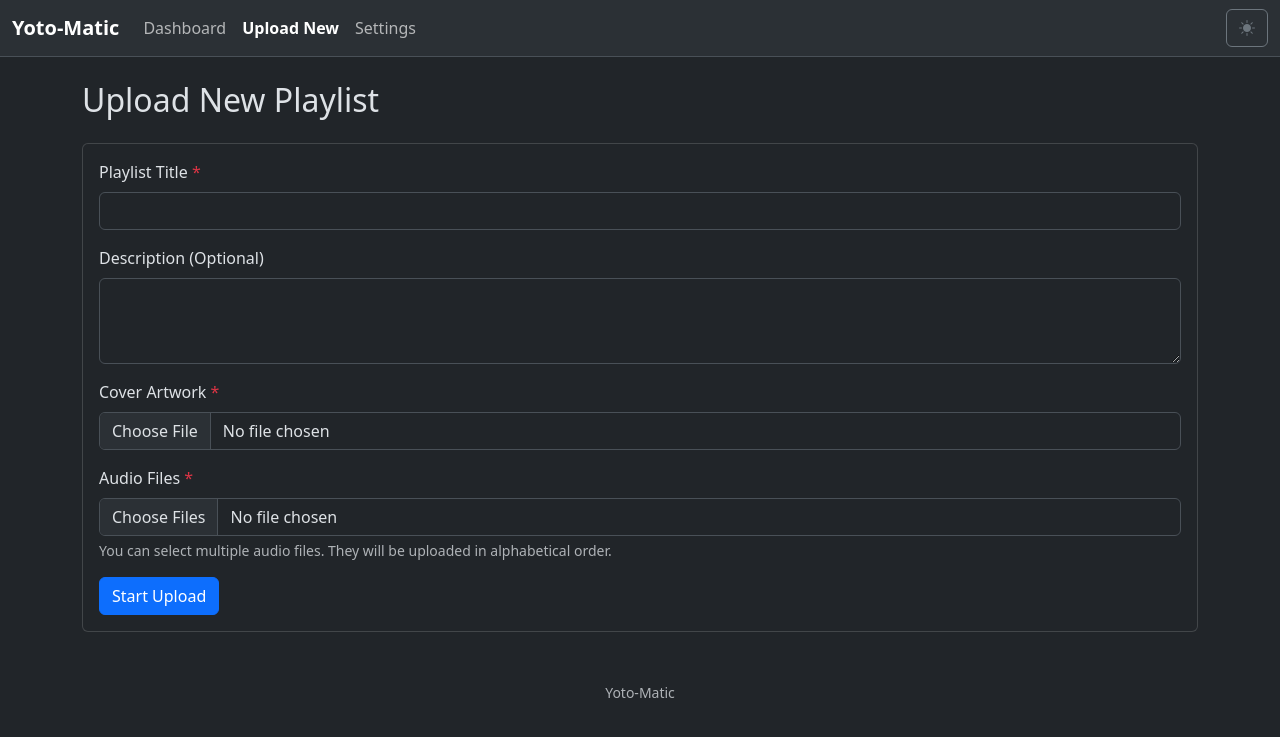
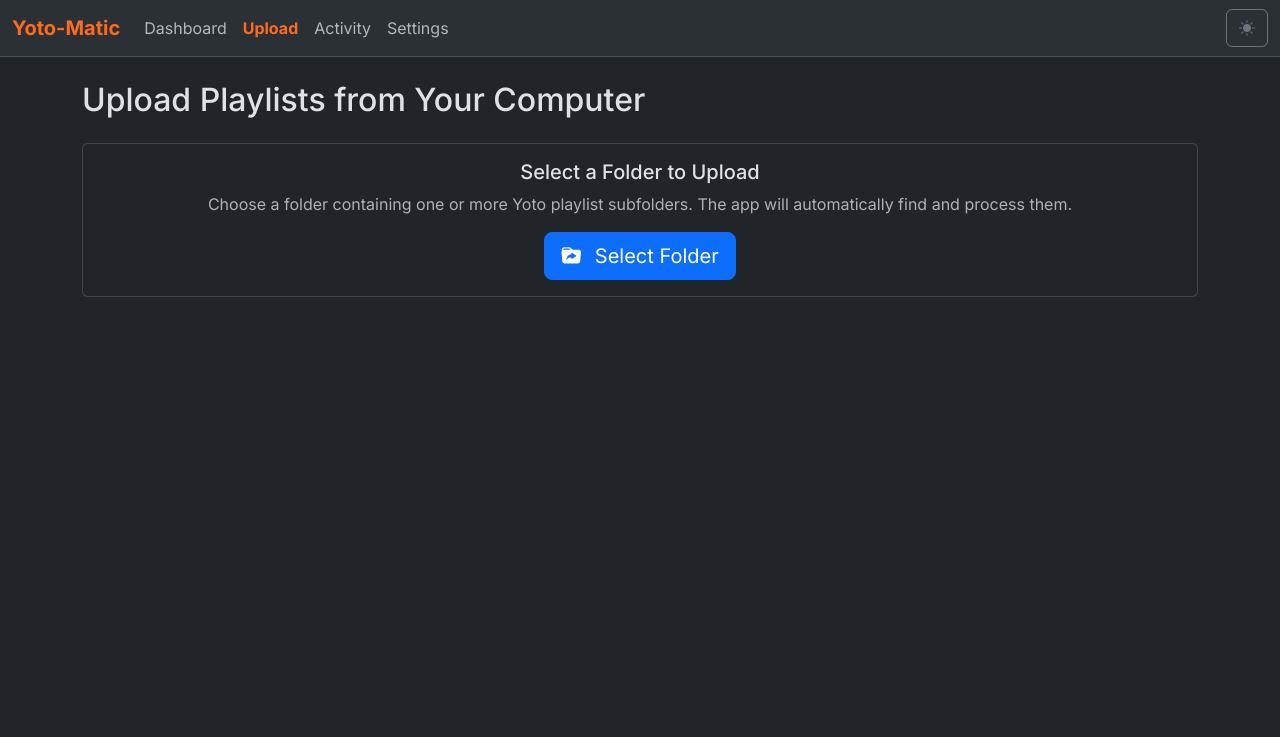
Before and after one commit to Uggers/yoto-matic, a Flask app: page /upload in a window 1280 px wide. Shown: the top 737 px of the page. Run offline with Flask 3, Linux system fonts and the light colour scheme; parts of the project's set-up code (start-up, migrations or seed data) failed here and were passed over.

Commit message:
commit 2

```diff
--- a/app/app.py
+++ b/app/app.py
@@ -6,23 +6,17 @@
 from werkzeug.utils import secure_filename
 from threading import Thread
 
-# Import our custom modules
 import database as db
 import scraper
 import automation
+import parser
 
 app = Flask(__name__)
-# A secret key is needed for flashing messages
-app.config['SECRET_KEY'] = 'a-super-secret-key-that-you-should-change'
+app.config['SECRET_KEY'] = 'a-super-secret-key-that-you-should-change-again'
 
-# --- App Initialization ---
-# Ensure data directory exists
-if not os.path.exists('data'):
-    os.makedirs('data')
-db.init_db() # Ensure DB table exists
-
+# --- Initialization & Helpers ---
+db.init_db()
 def run_in_background(target_func, *args):
-    """Helper to run a function in a background thread."""
     thread = Thread(target=target_func, args=args)
     thread.daemon = True
     thread.start()
@@ -30,73 +24,86 @@
 # --- Frontend Routes ---
 @app.route('/')
 def dashboard():
-    """Renders the main dashboard showing all playlists in the library."""
-    all_playlists = db.get_all_playlists()
-    return render_template('dashboard.html', playlists=all_playlists)
+    return render_template('dashboard.html', playlists=db.get_all_playlists())
 
-@app.route('/upload', methods=['GET', 'POST'])
-def upload_page():
-    if request.method == 'POST':
-        # --- Form Validation ---
-        title = request.form.get('title')
-        cover_file = request.files.get('cover_image')
-        audio_files = request.files.getlist('audio_files')
-
-        if not title or not cover_file or not audio_files:
-            flash('Title, a cover image, and at least one audio file are required.', 'danger')
-            return render_template('upload.html')
-
-        # Create a temporary directory for this upload
-        upload_id = str(int(time.time()))
-        temp_dir = os.path.join('data', 'temp', upload_id)
-        os.makedirs(temp_dir, exist_ok=True)
-
-        description = request.form.get('description', '')
-
-        # Save files temporarily
-        cover_path = os.path.join(temp_dir, secure_filename(cover_file.filename))
-        cover_file.save(cover_path)
-
-        audio_paths = []
-        for f in audio_files:
-            path = os.path.join(temp_dir, secure_filename(f.filename))
-            f.save(path)
-            audio_paths.append(path)
-
-        # Run the automation in a background thread to not block the UI
-        run_in_background(automation.upload_new_playlist, title, description, cover_path, audio_paths, temp_dir)
-
-        flash(f"Upload for '{title}' has started in the background. It will appear on your Yoto account shortly.", 'info')
-        return redirect(url_for('dashboard'))
-
-    return render_template('upload.html')
+@app.route('/activity')
+def activity_page():
+    return render_template('activity.html', logs=db.get_activity_logs())
 
 @app.route('/settings', methods=['GET', 'POST'])
 def settings_page():
+    # ... (this route's code is unchanged from the previous version) ...
     settings_path = os.path.join('data', 'settings.json')
     if request.method == 'POST':
-        settings = {
-            "yoto_email": request.form.get('yoto_email'),
-            "yoto_password": request.form.get('yoto_password')
-        }
+        settings = {"yoto_email": request.form.get('yoto_email'), "yoto_password": request.form.get('yoto_password')}
         with open(settings_path, 'w') as f:
             json.dump(settings, f)
         flash('Settings saved successfully!', 'success')
         return redirect(url_for('settings_page'))
-
     current_settings = {}
     if os.path.exists(settings_path):
-        with open(settings_path, 'r') as f:
-            current_settings = json.load(f)
-
+        with open(settings_path, 'r') as f: current_settings = json.load(f)
     return render_template('settings.html', settings=current_settings)
 
+# --- THE NEW BROWSER-BASED UPLOAD ROUTE ---
+@app.route('/upload', methods=['GET', 'POST'])
+def upload_page():
+    if request.method == 'POST':
+        files = request.files.getlist('files[]')
+        if not files:
+            flash('No folder/files selected for upload.', 'danger')
+            return redirect(url_for('upload_page'))
+
+        # Create a unique temporary directory for this upload batch
+        upload_id = str(int(time.time()))
+        batch_dir = os.path.join('data', 'temp', upload_id)
+        os.makedirs(batch_dir)
+
+        # Recreate the directory structure from the uploaded files
+        for f in files:
+            # The browser sends the relative path, e.g., "Stick-Man/audio_files/1.mp3"
+            relative_path = f.filename
+            # We need to create the directories if they don't exist
+            save_path = os.path.join(batch_dir, relative_path)
+            os.makedirs(os.path.dirname(save_path), exist_ok=True)
+            f.save(save_path)
+
+        # Now, smart_parse the top-level directories within our temp batch folder
+        playlists_to_upload = []
+        for item in os.listdir(batch_dir):
+            item_path = os.path.join(batch_dir, item)
+            if os.path.isdir(item_path):
+                parsed_data = parser.parse_playlist_folder(item_path)
+                if parsed_data:
+                    playlists_to_upload.append(parsed_data)
+
+        if not playlists_to_upload:
+            shutil.rmtree(batch_dir) # Clean up
+            flash('No valid Yoto playlist structures found in the uploaded folder.', 'warning')
+            return redirect(url_for('upload_page'))
+
+        # Queue the valid playlists for background upload
+        for playlist in playlists_to_upload:
+            # Important: The automation function now needs to know which temp dir to clean up
+            playlist['temp_dir_to_clean'] = playlist['folderPath']
+            db.log_activity(playlist['data']['Title'], "Queued")
+            run_in_background(automation.upload_playlist, playlist)
+
+        flash(f"{len(playlists_to_upload)} playlist(s) queued for upload. See Activity page for progress.", 'info')
+        return redirect(url_for('activity_page'))
+
+    return render_template('upload.html')
+
 # --- API Routes ---
+# ... (all other API routes like /api/test-credentials and /api/sync-library are unchanged) ...
+@app.route('/api/test-credentials', methods=['POST'])
+def test_credentials_api():
+    email = request.json.get('email')
+    password = request.json.get('password')
+    result = scraper.test_login(email, password)
+    return jsonify(result)
+
 @app.route('/api/sync-library', methods=['POST'])
 def trigger_sync():
-    """Triggers the library sync process in the background."""
     run_in_background(scraper.sync_library_from_yoto)
-    return jsonify({"status": "Sync started. Refresh the dashboard in a few moments to see updates."})
-
-if __name__ == '__main__':
-    app.run(host='0.0.0.0', port=5000, debug=True)
+    return jsonify({"status": "Sync started. Check the dashboard in a few moments."})
--- a/app/templates/layout.html
+++ b/app/templates/layout.html
@@ -4,67 +4,53 @@
     <meta charset="utf-8">
     <meta name="viewport" content="width=device-width, initial-scale=1">
     <title>Yoto-Matic</title>
+    <link rel="preconnect" href="https://fonts.googleapis.com">
+    <link rel="preconnect" href="https://fonts.gstatic.com" crossorigin>
+    <link href="https://fonts.googleapis.com/css2?family=Inter:wght@400;500;700&display=swap" rel="stylesheet">
     <link href="https://cdn.jsdelivr.net/npm/bootstrap@5.3.2/dist/css/bootstrap.min.css" rel="stylesheet">
     <link rel="stylesheet" href="https://cdn.jsdelivr.net/npm/bootstrap-icons@1.11.1/font/bootstrap-icons.css">
     <style>
-        .playlist-card .card-img-top {
-            aspect-ratio: 1 / 1;
-            object-fit: cover;
-            background-color: #495057; /* Dark placeholder color */
+        :root {
+            --yoto-orange: #FF6A1F;
+            --bs-link-color-rgb: 255, 106, 31;
+            --bs-link-hover-color-rgb: 214, 89, 26;
+            --bs-primary-rgb: 255, 106, 31;
         }
-        [data-bs-theme="light"] .playlist-card .card-img-top {
-            background-color: #e9ecef; /* Light placeholder color */
-        }
-        .nav-link.active {
-            font-weight: bold;
-        }
+        body { font-family: 'Inter', sans-serif; }
+        .navbar-brand { color: var(--yoto-orange) !important; }
+        .nav-link.active { color: var(--yoto-orange) !important; font-weight: bold; }
+        .playlist-card .card-img-top { aspect-ratio: 1 / 1; object-fit: cover; background-color: #343a40; }
+        [data-bs-theme="light"] .playlist-card .card-img-top { background-color: #e9ecef; }
     </style>
 </head>
 <body>
     <nav class="navbar navbar-expand-lg bg-body-tertiary border-bottom sticky-top">
         <div class="container-fluid">
             <a class="navbar-brand fw-bold" href="{{ url_for('dashboard') }}">Yoto-Matic</a>
-            <button class="navbar-toggler" type="button" data-bs-toggle="collapse" data-bs-target="#navbarNav">
-                <span class="navbar-toggler-icon"></span>
-            </button>
-            <div class="collapse navbar-collapse" id="navbarNav">
+            <div class="collapse navbar-collapse">
                 <ul class="navbar-nav me-auto mb-2 mb-lg-0">
-                    <li class="nav-item">
-                        <a class="nav-link {{ 'active' if request.endpoint == 'dashboard' else '' }}" href="{{ url_for('dashboard') }}">Dashboard</a>
-                    </li>
-                    <li class="nav-item">
-                        <a class="nav-link {{ 'active' if request.endpoint == 'upload_page' else '' }}" href="{{ url_for('upload_page') }}">Upload New</a>
-                    </li>
-                    <li class="nav-item">
-                        <a class="nav-link {{ 'active' if request.endpoint == 'settings_page' else '' }}" href="{{ url_for('settings_page') }}">Settings</a>
-                    </li>
+                    <li class="nav-item"><a class="nav-link {{ 'active' if request.endpoint == 'dashboard' else '' }}" href="{{ url_for('dashboard') }}">Dashboard</a></li>
+                    <li class="nav-item"><a class="nav-link {{ 'active' if request.endpoint == 'upload_page' else '' }}" href="{{ url_for('upload_page') }}">Upload</a></li>
+                    <li class="nav-item"><a class="nav-link {{ 'active' if request.endpoint == 'activity_page' else '' }}" href="{{ url_for('activity_page') }}">Activity</a></li>
+                    <li class="nav-item"><a class="nav-link {{ 'active' if request.endpoint == 'settings_page' else '' }}" href="{{ url_for('settings_page') }}">Settings</a></li>
                 </ul>
-                <button id="theme-toggler" class="btn btn-outline-secondary ms-2">
-                    <i class="bi bi-sun-fill"></i>
-                </button>
+                <button id="theme-toggler" class="btn btn-outline-secondary ms-2"><i class="bi"></i></button>
             </div>
         </div>
     </nav>
-
     <main class="container mt-4">
         {% with messages = get_flashed_messages(with_categories=true) %}
             {% if messages %}
                 {% for category, message in messages %}
                     <div class="alert alert-{{ category }} alert-dismissible fade show" role="alert">
                         {{ message }}
-                        <button type="button" class="btn-close" data-bs-dismiss="alert" aria-label="Close"></button>
+                        <button type="button" class="btn-close" data-bs-dismiss="alert"></button>
                     </div>
                 {% endfor %}
             {% endif %}
         {% endwith %}
-
         {% block content %}{% endblock %}
     </main>
-
-    <footer class="container text-center text-muted mt-5 mb-3">
-        <small>Yoto-Matic</small>
-    </footer>
-
     <script src="https://cdn.jsdelivr.net/npm/bootstrap@5.3.2/dist/js/bootstrap.bundle.min.js"></script>
     <script>
         document.addEventListener('DOMContentLoaded', () => {
--- a/app/templates/upload.html
+++ b/app/templates/upload.html
@@ -1,49 +1,73 @@
 {% extends "layout.html" %}
 
 {% block content %}
-<h1 class="h2 mb-4">Upload New Playlist</h1>
+<h1 class="h2 mb-4">Upload Playlists from Your Computer</h1>
+
 <div class="card">
-    <div class="card-body">
+    <div class="card-body text-center">
+        <h5 class="card-title">Select a Folder to Upload</h5>
+        <p class="card-text text-muted">Choose a folder containing one or more Yoto playlist subfolders. The app will automatically find and process them.</p>
+
+        <!-- The form now submits the files to the backend for parsing -->
         <form id="upload-form" method="POST" enctype="multipart/form-data">
-            <div class="mb-3">
-                <label for="title" class="form-label">Playlist Title <span class="text-danger">*</span></label>
-                <input type="text" class="form-control" id="title" name="title" required>
-            </div>
+            <!-- This hidden input is the key. `webkitdirectory` allows folder selection -->
+            <input type="file" id="folder-picker" name="files[]" webkitdirectory directory multiple style="display: none;">
 
-            <div class="mb-3">
-                <label for="description" class="form-label">Description (Optional)</label>
-                <textarea class="form-control" id="description" name="description" rows="3"></textarea>
-            </div>
-
-            <div class="mb-3">
-                <label for="cover_image" class="form-label">Cover Artwork <span class="text-danger">*</span></label>
-                <input class="form-control" type="file" id="cover_image" name="cover_image" accept="image/png, image/jpeg" required>
-            </div>
-
-            <div class="mb-3">
-                <label for="audio_files" class="form-label">Audio Files <span class="text-danger">*</span></label>
-                <input class="form-control" type="file" id="audio_files" name="audio_files" accept="audio/mp3, audio/m4a, audio/ogg" multiple required>
-                <div class="form-text">You can select multiple audio files. They will be uploaded in alphabetical order.</div>
-            </div>
-
-            <button type="submit" id="submit-btn" class="btn btn-primary">
-                <span class="spinner-border spinner-border-sm d-none" aria-hidden="true"></span>
-                Start Upload
+            <button type="button" id="select-folder-btn" class="btn btn-primary btn-lg">
+                <i class="bi bi-folder-symlink-fill me-2"></i> Select Folder
             </button>
         </form>
+
+        <div id="file-preview-area" class="mt-4 text-start d-none">
+            <h6>Selected for Upload:</h6>
+            <ul id="file-list" class="list-group"></ul>
+            <button type="submit" form="upload-form" id="submit-btn" class="btn btn-success mt-3">
+                <span class="spinner-border spinner-border-sm d-none" aria-hidden="true"></span>
+                Confirm and Start Upload
+            </button>
+        </div>
     </div>
 </div>
 {% endblock %}
 
 {% block scripts %}
 <script>
-    document.getElementById('upload-form').addEventListener('submit', (e) => {
-        const btn = document.getElementById('submit-btn');
-        const spinner = btn.querySelector('.spinner-border');
+document.addEventListener('DOMContentLoaded', () => {
+    const selectFolderBtn = document.getElementById('select-folder-btn');
+    const folderPicker = document.getElementById('folder-picker');
+    const filePreviewArea = document.getElementById('file-preview-area');
+    const fileList = document.getElementById('file-list');
+    const submitBtn = document.getElementById('submit-btn');
 
-        btn.disabled = true;
+    selectFolderBtn.addEventListener('click', () => {
+        folderPicker.click();
+    });
+
+    folderPicker.addEventListener('change', (e) => {
+        const files = e.target.files;
+        if (files.length === 0) {
+            filePreviewArea.classList.add('d-none');
+            return;
+        }
+
+        fileList.innerHTML = '';
+        const fileCount = files.length;
+        const folderName = files[0].webkitRelativePath.split('/')[0];
+
+        const summaryItem = document.createElement('li');
+        summaryItem.className = 'list-group-item list-group-item-info';
+        summaryItem.innerHTML = `<strong>Folder:</strong> ${folderName} <span class="badge bg-secondary float-end">${fileCount} files found</span>`;
+        fileList.appendChild(summaryItem);
+
+        filePreviewArea.classList.remove('d-none');
+    });
+
+    document.getElementById('upload-form').addEventListener('submit', () => {
+        submitBtn.disabled = true;
+        const spinner = submitBtn.querySelector('.spinner-border');
         spinner.classList.remove('d-none');
-        btn.innerHTML = `<span class="spinner-border spinner-border-sm" aria-hidden="true"></span> Uploading...`;
+        submitBtn.innerHTML = `<span class="spinner-border spinner-border-sm"></span> Uploading to Pi...`;
     });
+});
 </script>
 {% endblock %}
--- a/docker-compose.yml
+++ b/docker-compose.yml
@@ -2,8 +2,10 @@
   web:
     build: ./app
     ports:
-      - "6969:5000" # Changed: Access from your browser on port 6969
+      - "6969:5000"
     volumes:
-      # Mount a single folder to persist the DB, settings, and temp files
+      # Mount a folder for our persistent data (DB, settings)
       - ./data:/app/data
+      # Mount the user's media library as read-only for browsing
+      - /path/to/your/audiobooks:/media/audiobooks:ro
     restart: unless-stopped
```
Also changed, not shown: app/automation.py (+20 -53 lines), app/parser.py (added, +60 -0 lines), app/scraper.py (+28 -29 lines), app/templates/activity.html (added, +49 -0 lines), app/templates/dashboard.html (+7 -25 lines), app/templates/settings.html (+32 -2 lines).
